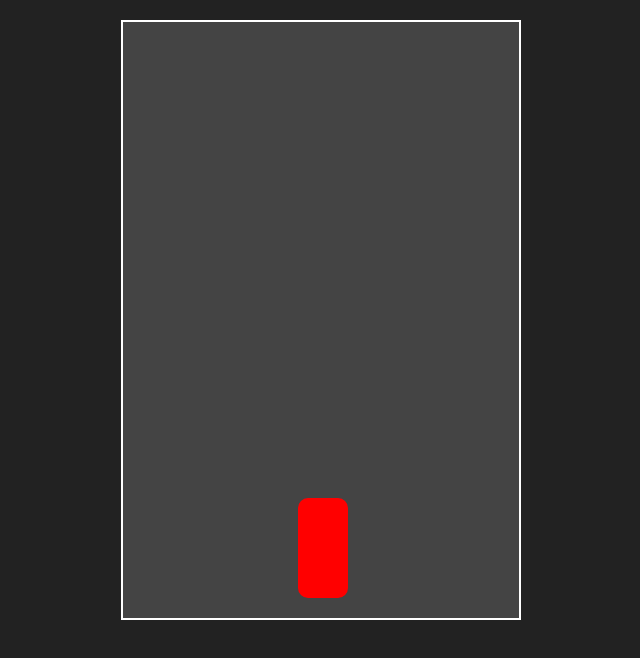
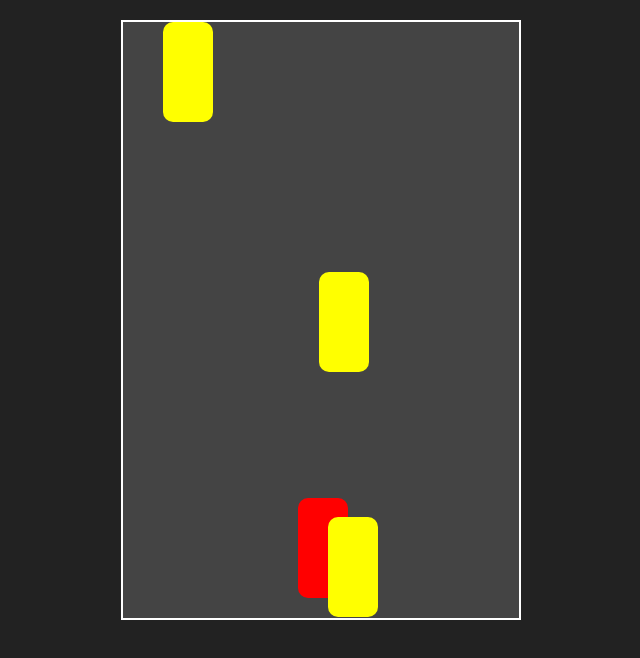
Before and after one commit to paulobratti/Teste-drive, a plain HTML site: page index.html in a window 1280 px wide. Shown: the whole page, without its empty margins (319-959 px from the left). Drawn offline with Linux system fonts and the light colour scheme.

Commit message:
Update index.html

```diff
--- a/index.html
+++ b/index.html
@@ -92,4 +92,21 @@
       const bRect = b.getBoundingClientRect();
       return !(
         aRect.bottom < bRect.top ||
-        aRect.top > bR
+        aRect.top > bRect.bottom ||
+        aRect.right < bRect.left ||
+        aRect.left > bRect.right
+      );
+    }
+
+    // Loop do jogo
+    setInterval(() => {
+      moveEnemies();
+    }, 20);
+
+    // Criar novos inimigos a cada 1s
+    setInterval(() => {
+      createEnemy();
+    }, 1000);
+  </script>
+</body>
+</html>
```
